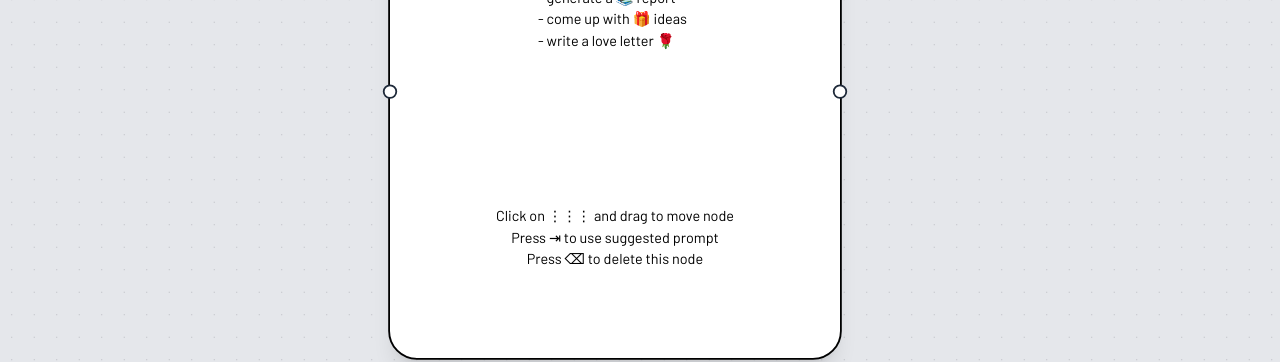
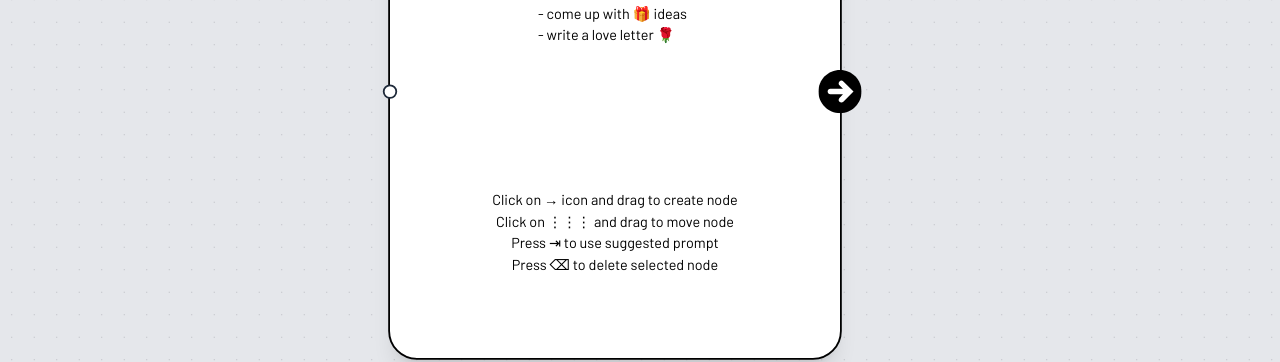
Before and after one commit to Winggo/polylogue, a Next.js app in the folder frontend/: page /canvas in a window 1280 px wide. Shown: the part 282-644 px from the top of the page. Built offline with nearby package versions, Linux system fonts and the light colour scheme; no server answers.

Commit message:
add large right handler, other UI improvements

```diff
--- a/frontend/src/components/LLMNode/LLMNodeCard.tsx
+++ b/frontend/src/components/LLMNode/LLMNodeCard.tsx
@@ -13,11 +13,13 @@ export default function LLMNodeCard() {
                 - write a love letter 🌹
             </div>
             <div className="cursor-text select-text text-center">
+                Click on → icon and drag to create node
+                <br />
                 Click on ⋮⋮⋮ and drag to move node
                 <br />
                 Press ⇥ to use suggested prompt
                 <br />
-                Press ⌫ to delete this node
+                Press ⌫ to delete selected node
             </div>
         </div>
     )
--- a/frontend/src/components/LLMNode/LlmNode.tsx
+++ b/frontend/src/components/LLMNode/LlmNode.tsx
@@ -13,6 +13,9 @@ import ReactMarkdown from 'react-markdown'
 
 import LLMNodeCard from "./LLMNodeCard"
 import LoadingWheel from "../../icons/LoadingWheel"
+import RightArrowCircle from "../../icons/RightArrowCircle"
+import DottedSquare from "../../icons/DottedSquare"
+import DownArrowCircle from "../../icons/DownArrowCircle"
 import {
     localBackendServerURL as backendServerURL,
 } from "../../utils/constants"
@@ -188,32 +191,22 @@ export default function LLMNode ({
                 type="target"
                 isConnectable
                 position={Position.Left}
-                className={`w-4 h-4 mt-[4px] rounded-lg !bg-white border-gray-800 border-2`}
+                className={`w-4 h-4 mt-[4px] rounded-lg !bg-white border-gray-800 border-2 !cursor-pointer`}
             />
             <Handle
                 id={nodeId}
                 type="source"
                 position={Position.Right}
-                className="w-4 h-4 mt-[4px] rounded-lg !bg-white border-gray-800 border-2 hover:!bg-black"
-            />
+                className="w-12 h-12 mt-[4px] rounded-lg !bg-transparent border-gray-800 !cursor-pointer"
+            >
+                <RightArrowCircle />
+            </Handle>
         </>
     )
 
     const renderHeaders = () => (
         <>
-            <svg className="cursor-move absolute top-[-48px] left-[30px] w-[30px] h-[40px]" xmlns="http://www.w3.org/2000/svg" viewBox="0 0 30 20" fill="none">
-                <circle cx="5" cy="5" r="3.5" fill="#000000" />
-                <circle cx="15" cy="5" r="3.5" fill="#000000" />
-                <circle cx="25" cy="5" r="3.5" fill="#000000" />
-
-                <circle cx="5" cy="15" r="3.5" fill="#000000" />
-                <circle cx="15" cy="15" r="3.5" fill="#000000" />
-                <circle cx="25" cy="15" r="3.5" fill="#000000" />
-
-                <circle cx="5" cy="25" r="3.5" fill="#000000" />
-                <circle cx="15" cy="25" r="3.5" fill="#000000" />
-                <circle cx="25" cy="25" r="3.5" fill="#000000" />
-            </svg>
+            <DottedSquare />
             <div className="absolute top-[-26px] right-[30px] w-[150px] h-[20px] text-black pointer-events-none text-right">{modelMapping[model]}</div>
         </>
     )
@@ -252,11 +245,7 @@ export default function LLMNode ({
                         target.style.height = `${target.scrollHeight}px`
                     }}
                 ></textarea>
-                {(selected || isHovered) ? <svg onClick={(e) => submitPrompt()} xmlns="http://www.w3.org/2000/svg" width="32" height="32" viewBox="0 0 24 24" fill="none" stroke="currentColor" strokeWidth="2" strokeLinecap="round" strokeLinejoin="round" className={`lucide lucide-circle-arrow-down rounded-full bg-background-opaque-white stroke-text-dark transition-all hover:stroke-gray-600 duration-300 cursor-pointer rotate-180 ${loading && "stroke-gray-600"}`}>
-                    <circle cx="12" cy="12" r="10"></circle>
-                    <path d="m16 12-4-4-4 4"></path>
-                    <path d="M12 16V8"></path>
-                </svg> : <div className="h-[32px] w-[32px]"></div>}
+                {(selected || isHovered) ? <DownArrowCircle onClick={() => submitPrompt()} loading={loading} /> : <div className="h-[32px] w-[32px]"></div>}
             </div>
             <div className={`border-t border-gray-300 mt-1 mb-1 group-focus-within:border-gray-800`}></div>
         </>
--- /dev/null
+++ b/frontend/src/icons/DottedSquare.tsx
@@ -0,0 +1,17 @@
+export default function DottedSquare () {
+    return (
+        <svg className="cursor-move absolute top-[-48px] left-[30px] w-[30px] h-[40px]" xmlns="http://www.w3.org/2000/svg" viewBox="0 0 30 20" fill="none">
+            <circle cx="5" cy="5" r="3.5" fill="#000000" />
+            <circle cx="15" cy="5" r="3.5" fill="#000000" />
+            <circle cx="25" cy="5" r="3.5" fill="#000000" />
+
+            <circle cx="5" cy="15" r="3.5" fill="#000000" />
+            <circle cx="15" cy="15" r="3.5" fill="#000000" />
+            <circle cx="25" cy="15" r="3.5" fill="#000000" />
+
+            <circle cx="5" cy="25" r="3.5" fill="#000000" />
+            <circle cx="15" cy="25" r="3.5" fill="#000000" />
+            <circle cx="25" cy="25" r="3.5" fill="#000000" />
+        </svg>
+    )
+}
--- /dev/null
+++ b/frontend/src/icons/DownArrowCircle.tsx
@@ -0,0 +1,11 @@
+import React from 'react';
+
+export default function DownArrowCircle ({ onClick, loading }: { onClick: React.MouseEventHandler<SVGSVGElement>, loading: boolean }) {
+    return (
+        <svg onClick={onClick} xmlns="http://www.w3.org/2000/svg" width="32" height="32" viewBox="0 0 24 24" fill="none" stroke="currentColor" strokeWidth="2" strokeLinecap="round" strokeLinejoin="round" className={`lucide lucide-circle-arrow-down rounded-full bg-background-opaque-white stroke-text-dark transition-all hover:stroke-gray-600 duration-300 cursor-pointer rotate-180 ${loading && "stroke-gray-600"}`}>
+            <circle cx="12" cy="12" r="10"></circle>
+            <path d="m16 12-4-4-4 4"></path>
+            <path d="M12 16V8"></path>
+        </svg>
+    )
+}
--- /dev/null
+++ b/frontend/src/icons/RightArrowCircle.tsx
@@ -0,0 +1,14 @@
+export default function RightArrowCircle () {
+    return (
+        <svg fill="#000000" className="pointer-events-none cursor-pointer" version="1.1" id="Capa_1" xmlns="http://www.w3.org/2000/svg" xmlnsXlink="http://www.w3.org/1999/xlink" viewBox="0 0 31.334 31.334" xmlSpace="preserve">
+            <g id="SVGRepo_bgCarrier" strokeWidth="0"></g>
+            <g id="SVGRepo_tracerCarrier" strokeLinecap="round" strokeLinejoin="round"></g>
+            <g id="SVGRepo_iconCarrier">
+                <g>
+                    <path d="M15.667,0C7.029,0,0.001,7.028,0.001,15.667c0,8.64,7.028,15.667,15.666,15.667c8.639,0,15.666-7.027,15.666-15.667 C31.333,7.028,24.306,0,15.667,0z" fill="#000000"></path>
+                    <path d="M18.097,23.047c-0.39,0.393-0.902,0.587-1.414,0.587s-1.022-0.194-1.414-0.587c-0.781-0.779-0.781-2.047,0-2.827l2.552-2.553H8.687c-1.104,0-2-0.896-2-2c0-1.104,0.896-2,2-2h9.132l-2.552-2.552c-0.781-0.781-0.781-2.047,0-2.828c0.78-0.781,2.048-0.781,2.828,0l7.381,7.381L18.097,23.047z" fill="#FFFFFF"></path>
+                </g>
+            </g>
+        </svg>
+    )
+}
--- a/frontend/src/utils/constants.ts
+++ b/frontend/src/utils/constants.ts
@@ -3,7 +3,7 @@ export const llmNodeSize = {
     height: 600,
 }
 export const edgeStrokeColor = '#1F2937'
-export const edgeStrokeWidth = 2
+export const edgeStrokeWidth = 3
 export const edgeStyles = {
     stroke: edgeStrokeColor,
     strokeWidth: edgeStrokeWidth,
```
